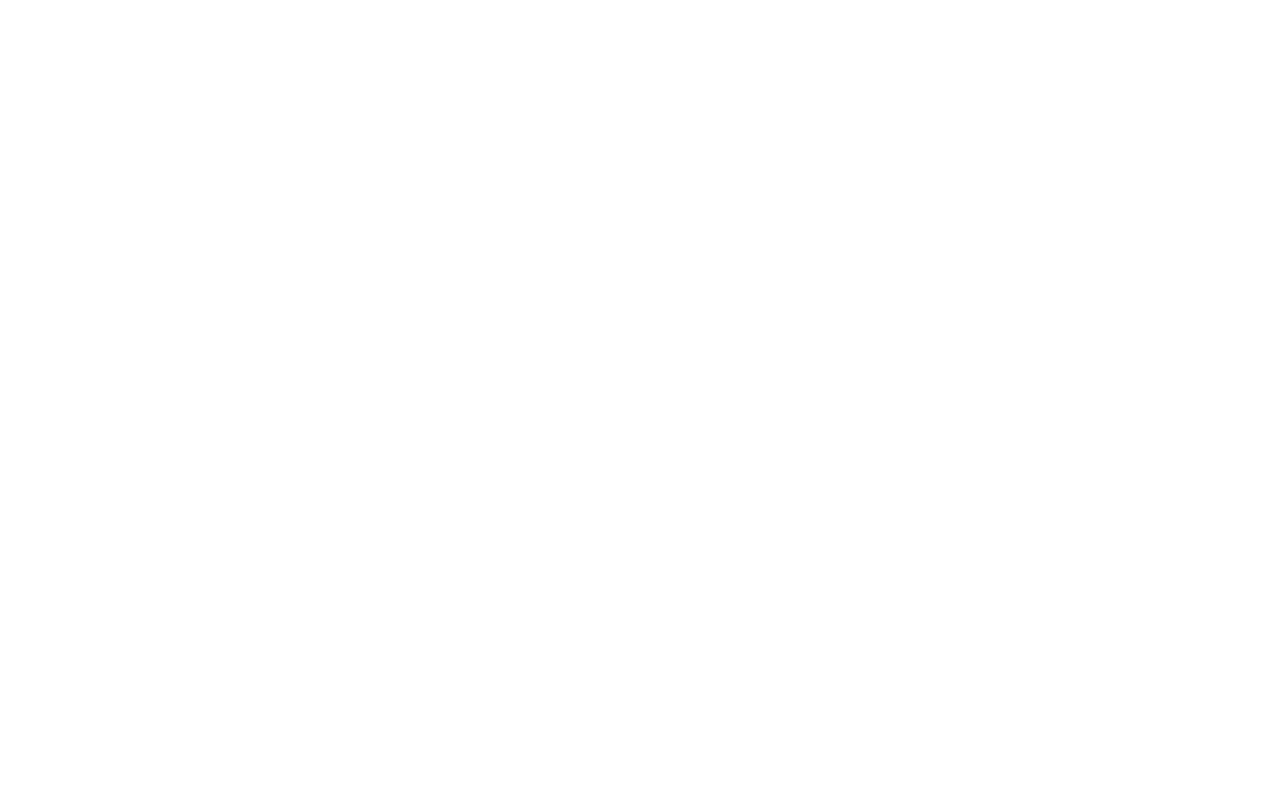
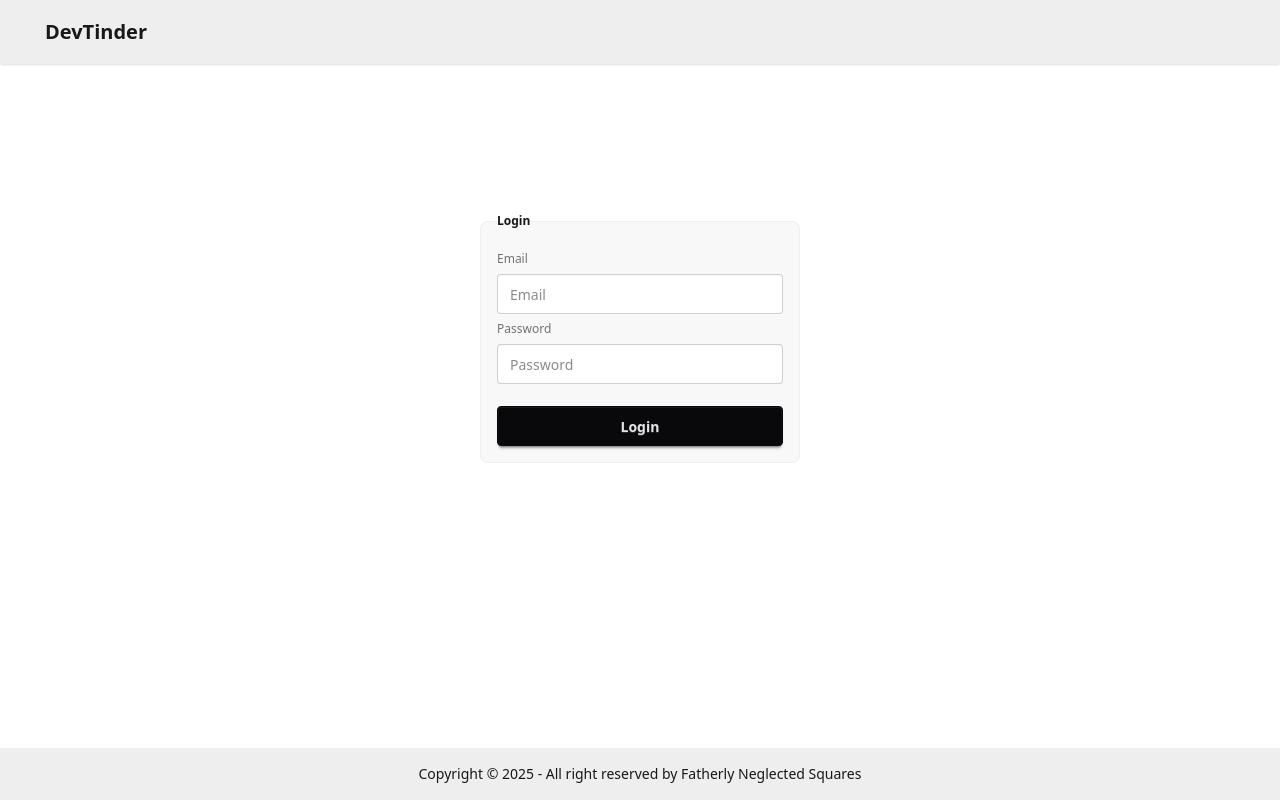
Before and after one commit to varuuuns/devTinderFE, a React (Vite) app: page /login in a window 1280 px wide. Before the commit this address had no page. Built offline with nearby package versions, Linux system fonts and the light colour scheme; no server answers.

Commit message:
ui improvements

```diff
--- a/package.json
+++ b/package.json
@@ -10,9 +10,13 @@
     "preview": "vite preview"
   },
   "dependencies": {
+    "@reduxjs/toolkit": "^2.9.2",
     "@tailwindcss/vite": "^4.1.15",
+    "axios": "^1.12.2",
+    "dotenv": "^17.2.3",
     "react": "^19.1.1",
     "react-dom": "^19.1.1",
+    "react-redux": "^9.2.0",
     "react-router-dom": "^7.9.4",
     "tailwindcss": "^4.1.15"
   },
--- a/src/App.jsx
+++ b/src/App.jsx
@@ -1,18 +1,26 @@
 import { BrowserRouter, Route, Routes } from "react-router-dom"
-import { Navbar } from "./components/Navbar"
 import { Body } from "./components/Body"
+import { Login } from "./components/Login"
+import { Provider } from "react-redux"
+import appStore from "./utils/appStore"
+import { Feed } from "./components/Feed"
 
 function App() {
 
     return (
-        <div>
-            <BrowserRouter basename="/">
-                <Routes>
-                    <Route path="/" element={<Body/>}/>
+        <>
+            <Provider store={appStore}>
+                <BrowserRouter basename="/">
+                    <Routes>
+                        <Route path="/" element={<Body />}>
+                            <Route path="/" element={<Feed/>} />
+                            <Route path="/login" element={<Login />} />
+                        </Route>
 
-                </Routes>
-            </BrowserRouter>
-        </div>
+                    </Routes>
+                </BrowserRouter>
+            </Provider>
+        </>
     )
 }
 
--- /dev/null
+++ b/src/components/Feed.jsx
@@ -0,0 +1,3 @@
+export const Feed = () => {
+
+}
--- /dev/null
+++ b/src/components/Login.jsx
@@ -0,0 +1,51 @@
+import axios from "axios";
+import { useState } from "react"
+import { VITE_BACKEND_URL } from "../config";
+import { useNavigate } from "react-router-dom";
+import { useDispatch } from "react-redux";
+import { addUser } from "../utils/userSlice";
+
+export const Login = () => {
+    const [email, setEmail] = useState("");
+    const [password, setPassword] = useState("");
+    const navigate = useNavigate("");
+    const dispatch = useDispatch();
+
+
+    const handleLogin = async () => {
+        try {
+            const response = await axios.post(`${VITE_BACKEND_URL}/api/v1/login`, {
+                email: email,
+                password: password
+            }, { withCredentials: true })
+
+            dispatch(addUser(response.data));
+            navigate("/");
+        }
+        catch (err) {
+            console.log(`error from login.jsx :${err}`);
+        }
+    }
+
+    return (
+        <>
+            <div className="flex items-center justify-center my-35 ">
+                <fieldset className="fieldset bg-base-200 border-base-300 rounded-box w-xs border p-4">
+                    <legend className="fieldset-legend">Login</legend>
+
+                    <label className="label">Email</label>
+                    <input type="email" className="input" placeholder="Email"
+                        value={email} onChange={(e) => setEmail(e.target.value)}
+                    />
+
+                    <label className="label">Password</label>
+                    <input type="password" className="input" placeholder="Password"
+                        value={password} onChange={(e) => setPassword(e.target.value)}
+                    />
+
+                    <button className="btn btn-neutral mt-4 hover:bg-gray-700" onClick={handleLogin}>Login</button>
+                </fieldset>
+            </div>
+        </>
+    )
+}
--- a/src/components/Navbar.jsx
+++ b/src/components/Navbar.jsx
@@ -1,17 +1,22 @@
+import { useSelector } from "react-redux"
+
 export const Navbar = () => {
+
+    const user = useSelector((store) => store.user);
+
     return (
         <>
             <div className="navbar bg-base-300 shadow-sm">
                 <div className="flex-1 mx-5">
                     <a className="btn btn-ghost text-xl hover:bg-gray-700">DevTinder</a>
                 </div>
-                <div className="flex gap-2">
-                    <div className="dropdown dropdown-end mx-5">
+                {user && <div className="flex gap-2">
+                    <p>Welcome, {user.firstName}</p>
+                     <div className="dropdown dropdown-end mx-5">
                         <div tabIndex={0} role="button" className="btn btn-ghost btn-circle avatar">
                             <div className="w-10 rounded-full">
                                 <img
-                                    alt="Tailwind CSS Navbar component"
-                                    src="https://img.daisyui.com/images/stock/photo-1534528741775-53994a69daeb.webp" />
+                                    alt="user photo" src={user.photoUrl} />
                             </div>
                         </div>
                         <ul
@@ -27,7 +32,7 @@ export const Navbar = () => {
                             <li><a>Logout</a></li>
                         </ul>
                     </div>
-                </div>
+                </div>}
             </div>
         </>
     )
--- /dev/null
+++ b/src/config.js
@@ -0,0 +1 @@
+export const VITE_BACKEND_URL = (import.meta.env.VITE_BACKEND_URL);
--- /dev/null
+++ b/src/utils/appStore.js
@@ -0,0 +1,10 @@
+import { configureStore } from "@reduxjs/toolkit";
+import userReducer from "./userSlice";
+
+const appStore = configureStore({
+    reducer: {
+        user: userReducer,
+    }
+});
+
+export default appStore;
--- /dev/null
+++ b/src/utils/userSlice.js
@@ -0,0 +1,18 @@
+import { createSlice } from "@reduxjs/toolkit";
+
+const userSlice = createSlice({
+    name: "user",
+    initialState: null,
+    reducers: {
+        addUser: (state, action) => {
+            return action.payload;
+        },
+        removeUser: (state, action) => {
+            return null;
+        }
+    }
+})
+
+export const { addUser, removeUser } = userSlice.actions;
+
+export default userSlice.reducer;
```
Also changed, not shown: 2 other files (tests, documents, lock files or other folders).
